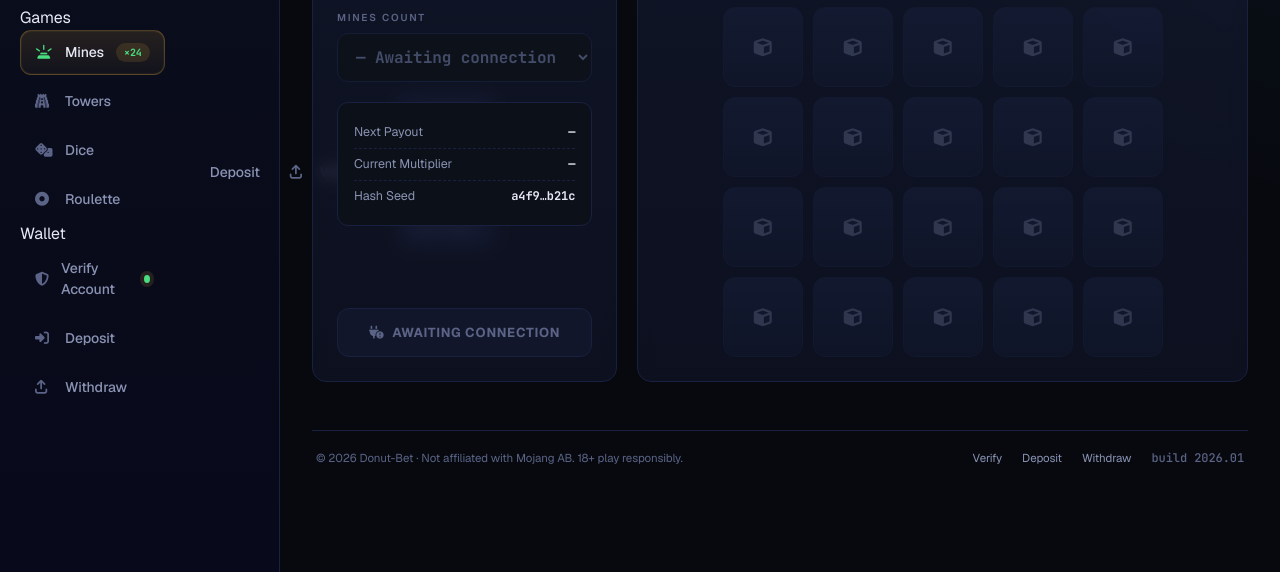
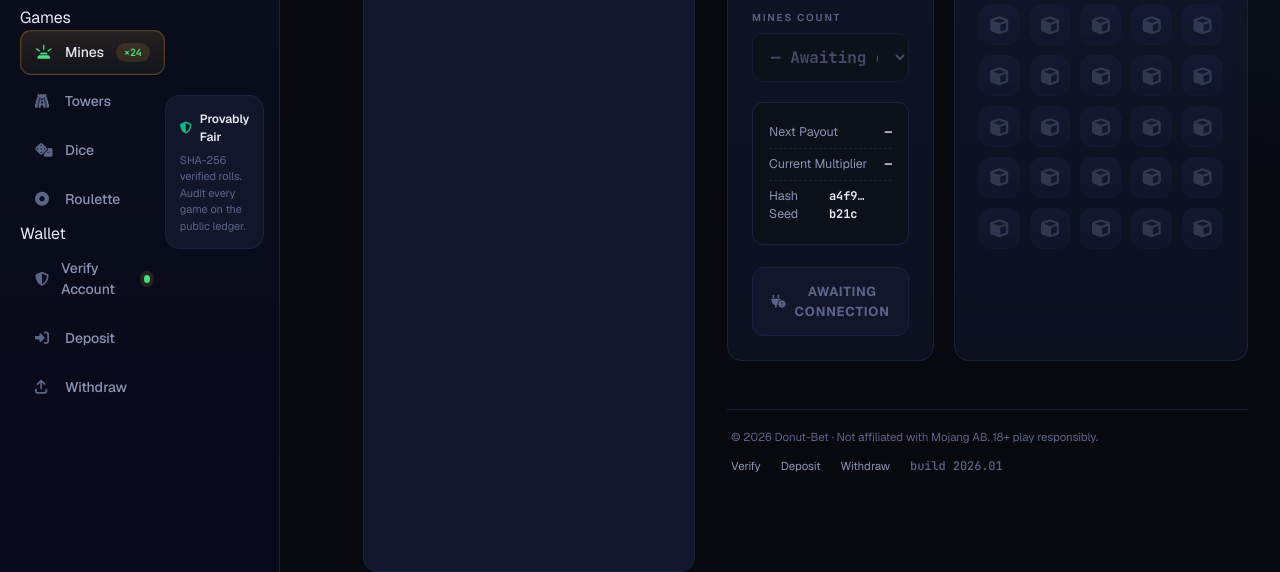
Before and after one commit to zocod3v-a11y/PowerFlip, a plain HTML site: page GamblingDonutSMP-main/GamblingDonutSMP-main/index.html in a window 1280 px wide. Shown: the part 228-800 px from the top of the page. Drawn offline with nearby package versions, Linux system fonts and the light colour scheme.

Commit message:
Update index.html

```diff
--- a/GamblingDonutSMP-main/GamblingDonutSMP-main/index.html
+++ b/GamblingDonutSMP-main/GamblingDonutSMP-main/index.html
@@ -55,11 +55,15 @@
             </nav>
         </div>
 
+        <div class="fair-card">
+            <div class="fair-row">
+                <i class="fa-solid fa-shield-halved"></i>
+                <span>Provably Fair</span>
+            </div>
+            <p class="fair-sub">SHA-256 verified rolls. Audit every game on the public ledger.</p>
+        </div>
+    </aside>
 
-                <a href="deposit/index.html" class="nav-btn">
-                    <i class="fa-solid fa-arrow-down-to-bracket"></i><span>Deposit</span>
-                </a>
-                <a href="withdraw/index.html" class="nav-btn">
                     <i class="fa-solid fa-arrow-up-from-bracket"></i><span>Withdraw</span>
                 </a>
             </nav>
```
